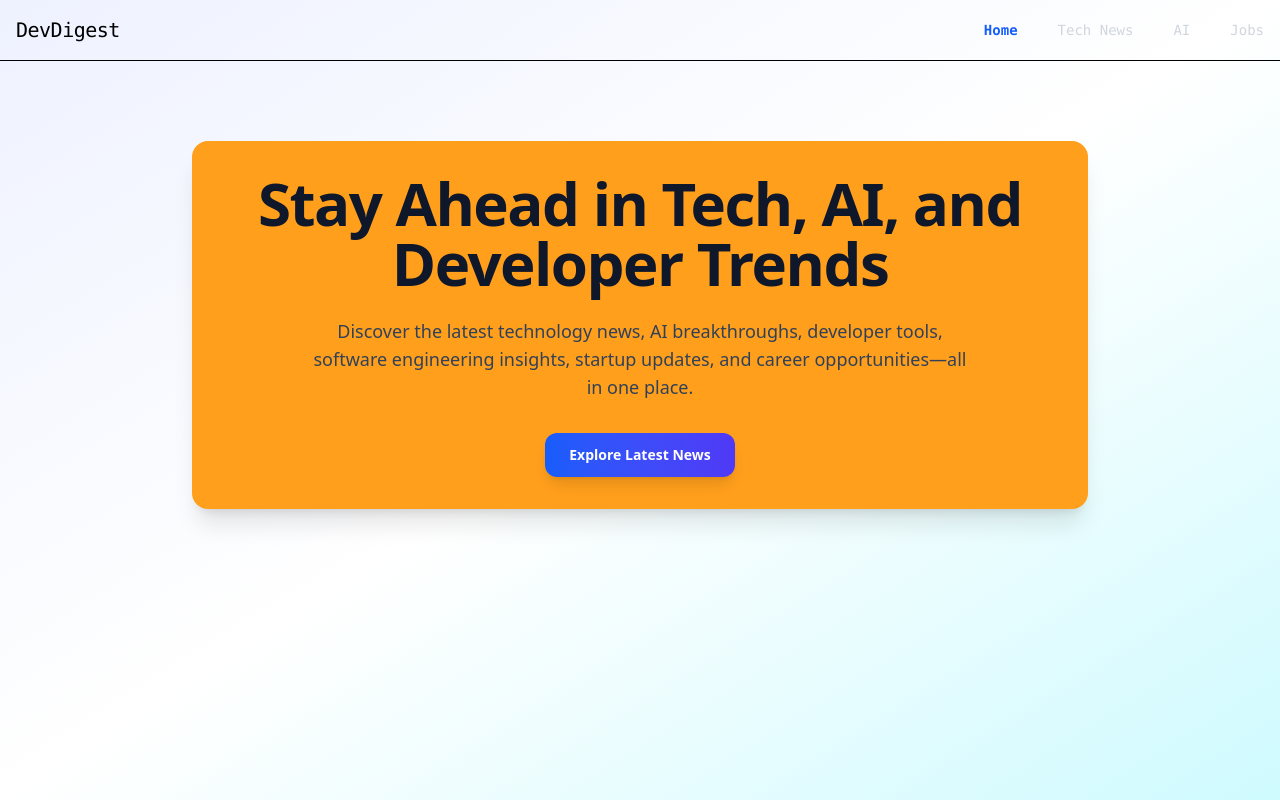
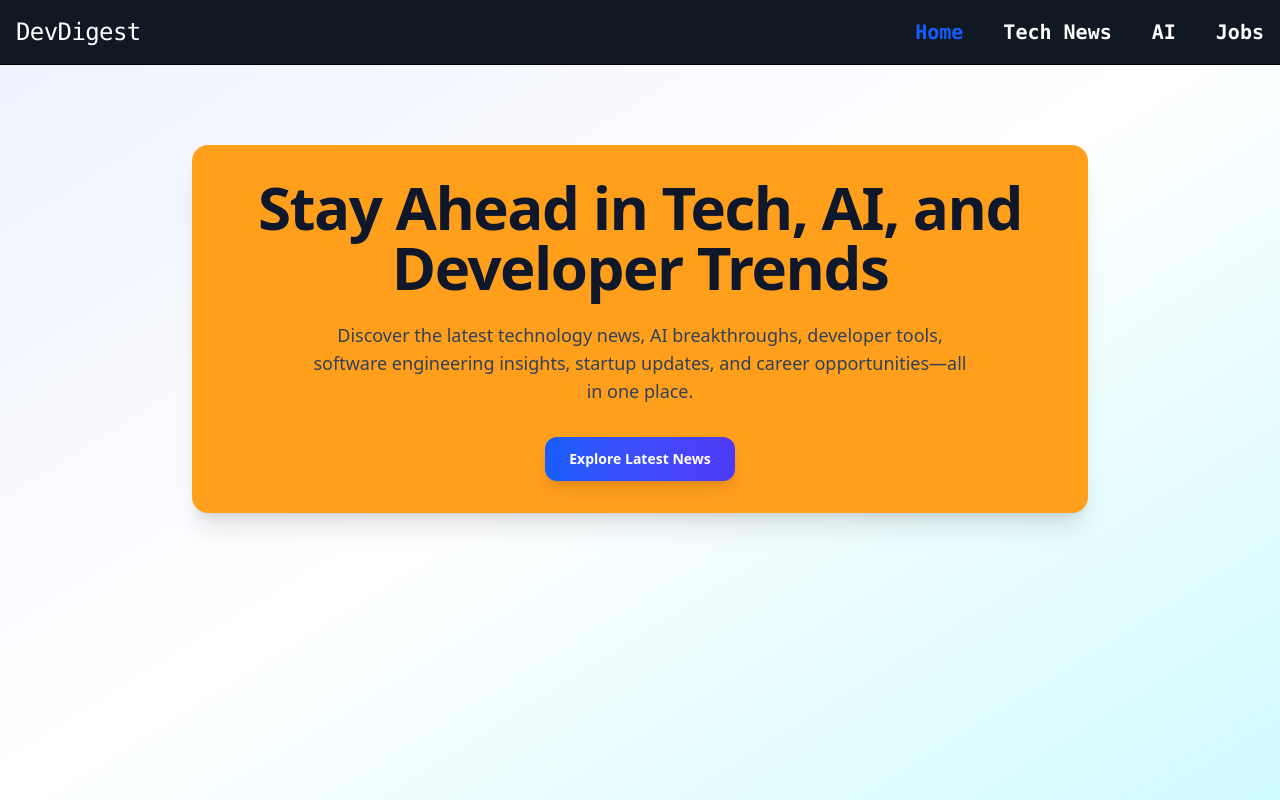
Before and after one commit to raushan-sinha/devdigest, a Next.js app: page / in a window 1280 px wide. Built offline with nearby package versions, Linux system fonts and the light colour scheme.

Commit message:
Updated styles

```diff
--- a/components/layout/MobileNavbar.tsx
+++ b/components/layout/MobileNavbar.tsx
@@ -12,12 +12,12 @@ export default function MobileNavbar() {
     const pathName = usePathname();
 
     return (
-        <header className="border-b">
+        <header className="border-b bg-[#101923]">
             <nav className="mx-auto flex items-center justify-between px-4 py-4 sm:px-6">
                 {/* Logo */}
                 <Link
                     href="/"
-                    className="text-xl font-bold font-mono font-medium tracking-tight sm:text-2xl"
+                    className="text-xl font-bold font-mono font-medium tracking-tight sm:text-2xl text-white"
                 >
                     DevDigest
                 </Link>
@@ -26,7 +26,7 @@ export default function MobileNavbar() {
                 <button
                     type="button"
                     aria-label="Open Menu"
-                    className="relative z-50 flex h-10 w-10 items-center justify-center border-2 rounded-xl"
+                    className="relative z-50 flex h-10 w-10 items-center justify-center border-2 rounded-xl text-white"
                     onClick={() => setMenuOpen(!menuOpen)}
                 >
                     {menuOpen ? (
--- a/components/layout/Navbar.tsx
+++ b/components/layout/Navbar.tsx
@@ -10,12 +10,12 @@ export default function Navbar() {
     const pathName = usePathname();
 
     return (
-        <header className="border-b">
+        <header className="border-b bg-[#101923]">
             <nav className="mx-auto flex max-w-7xl items-center justify-between px-4 py-4">
                 {/* Logo */}
                 <Link
                     href="/"
-                    className="text-xl font-bold font-mono font-medium tracking-tight"
+                    className="text-2xl text-white font-bold font-mono font-medium tracking-tight"
                 >
                     {navTitle}
                 </Link>
@@ -24,7 +24,7 @@ export default function Navbar() {
                 <ul className="flex items-center gap-10 text-sm font-mono font-medium">
                     {NavLinks.map((link) => (
                         <li key={link.id}>
-                            <Link href={link.href} className={`${pathName === link.href ? "text-blue-600 font-semibold" : "text-gray-300"} hover:text-blue-600`}>
+                            <Link href={link.href} className={`${pathName === link.href ? "text-xl text-blue-600 font-extrabold" : "text-white text-xl font-extrabold"} hover:text-blue-600`}>
                                 {link.title}
                             </Link>
                         </li>
```
